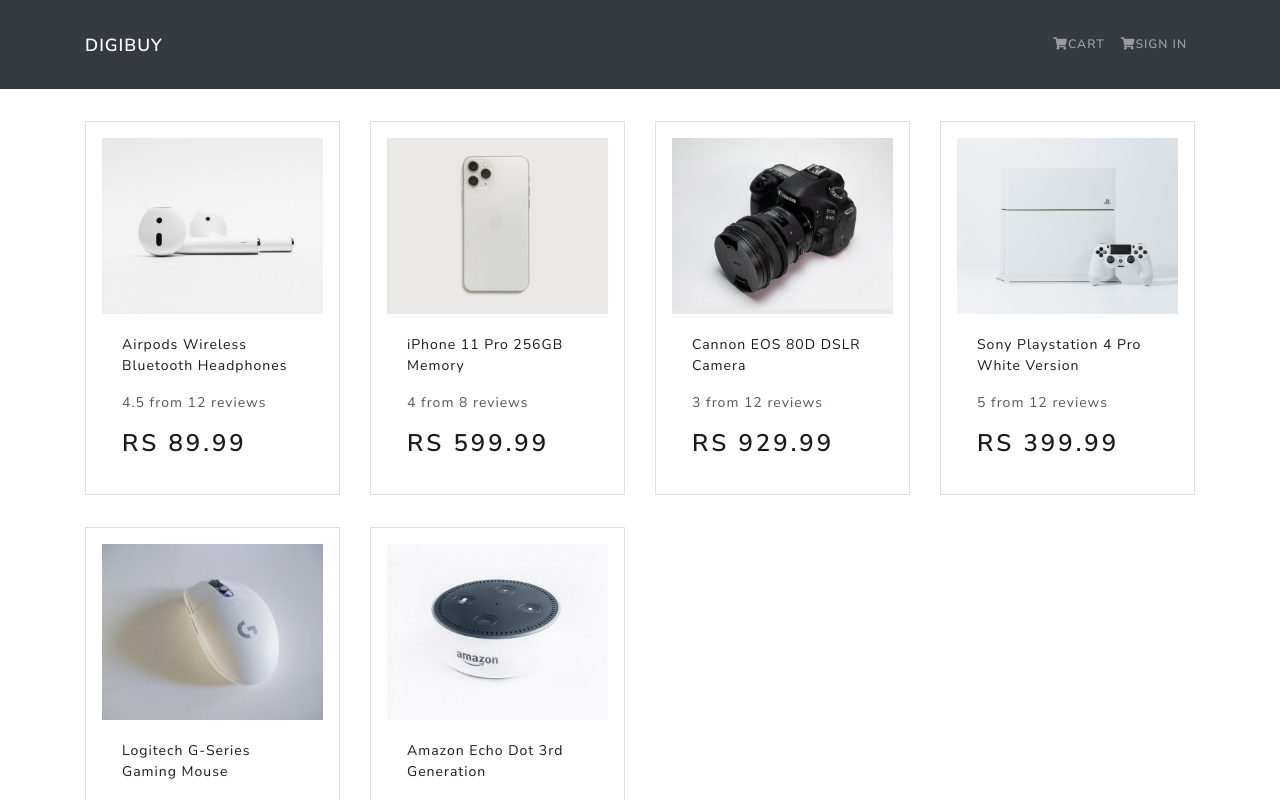
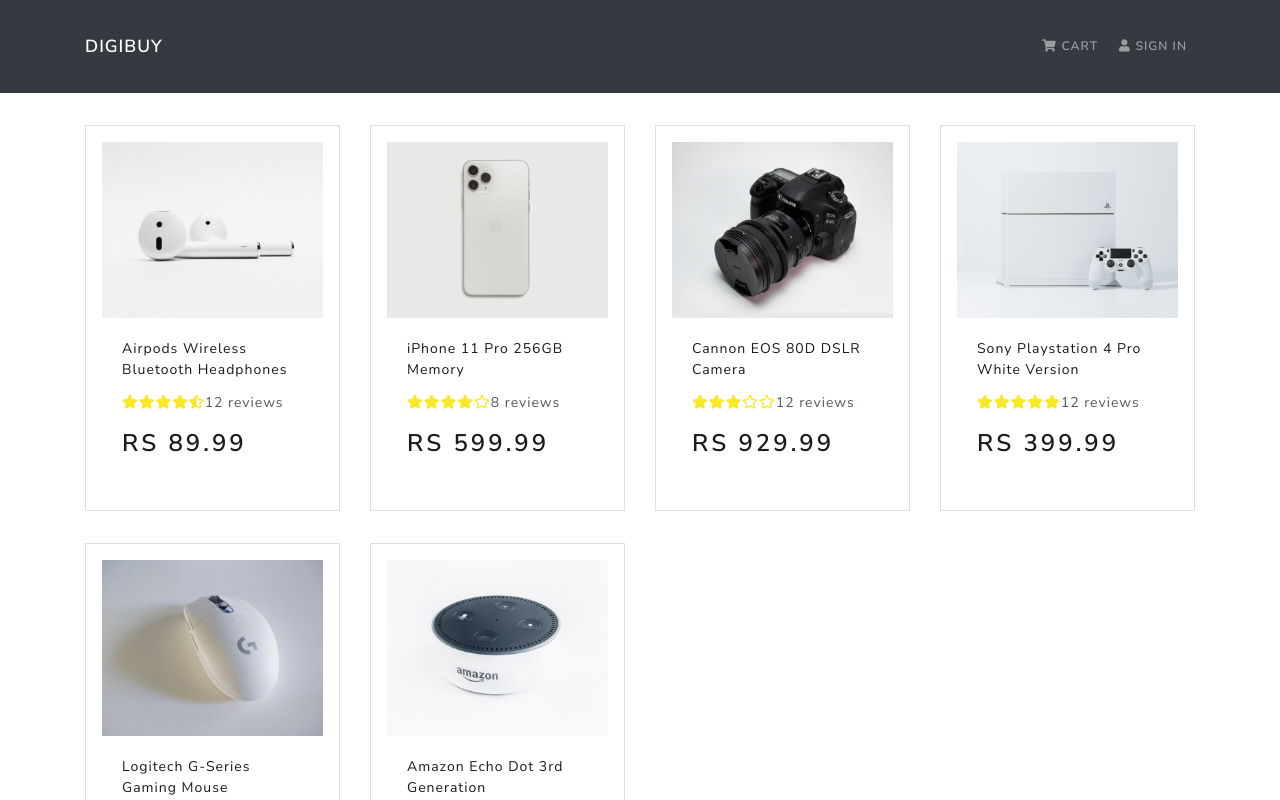
Before and after one commit to amoghsinkar910/DigiBuy, a React (Create React App) app in the folder frontend/: page / in a window 1280 px wide. Shown: the top 800 px of the page. Built offline with nearby package versions, Linux system fonts and the light colour scheme.

Commit message:
addded cards for products

```diff
--- a/frontend/src/components/Header.js
+++ b/frontend/src/components/Header.js
@@ -10,8 +10,8 @@
                 <Navbar.Toggle aria-controls="basic-navbar-nav" />
                 <Navbar.Collapse id="basic-navbar-nav">
                     <Nav className="ml-auto">
-                    <Nav.Link href="/cart"><i className='fas fa-shopping-cart'></i>Cart</Nav.Link>
-                    <Nav.Link href="/login"><i className='fas fa-shopping-cart'></i>Sign In</Nav.Link>
+                    <Nav.Link href="/cart"><i className='hlogo fas fa-shopping-cart'></i>Cart</Nav.Link>
+                    <Nav.Link href="/login"><i className='hlogo fas fa-user'></i>Sign In</Nav.Link>
                     </Nav>
                 </Navbar.Collapse>
             </Container>
--- a/frontend/src/components/Product.js
+++ b/frontend/src/components/Product.js
@@ -1,5 +1,6 @@
 import React from 'react'
 import {Card,Row} from 'react-bootstrap'
+import Rating from './Rating'
 
 const Product = ({product}) => {
     return (
@@ -13,7 +14,7 @@
                         <Card.Title as='div'> <strong>{product.name}</strong></Card.Title>
                     </a>
                     <Card.Text as='div'>
-                        <div className='my-3'> {product.rating} from {product.numReviews} reviews</div>
+                        <Rating value={product.rating} text={`${product.numReviews} reviews`}/>
                     </Card.Text>
                     <Card.Text as='h3'>
                         Rs {product.price}
--- /dev/null
+++ b/frontend/src/components/Rating.js
@@ -0,0 +1,44 @@
+import React from 'react'
+
+const Rating = ({value,text,color}) => {
+    return (
+        <div className='rating'>
+            <span>
+                <i style={{color}} className={
+                    value>=1 ? 'fas fa-star' :value>=0.5
+                    ? 'fas fa-star-half-alt' : 'far fa-star' }
+                ></i>
+            </span>
+            <span>
+                <i style={{color}} className={
+                    value>=2 ? 'fas fa-star' :value>=1.5
+                    ? 'fas fa-star-half-alt' : 'far fa-star' }
+                ></i>
+            </span>
+            <span>
+                <i style={{color}} className={
+                    value>=3 ? 'fas fa-star' :value>=2.5
+                    ? 'fas fa-star-half-alt' : 'far fa-star' }
+                ></i>
+            </span>
+            <span>
+                <i style={{color}} className={
+                    value>=4 ? 'fas fa-star' :value>=3.5
+                    ? 'fas fa-star-half-alt' : 'far fa-star' }
+                ></i>
+            </span>
+            <span>
+                <i style={{color}} className={
+                    value>=5 ? 'fas fa-star' :value>=4.5
+                    ? 'fas fa-star-half-alt' : 'far fa-star' }
+                ></i>
+            </span>
+            <span>{text && text}</span>
+        </div>
+    )
+}
+
+Rating.defaultProps={
+    color:'#f8e825'
+}
+export default Rating
--- a/frontend/src/index.css
+++ b/frontend/src/index.css
@@ -1,3 +1,11 @@
 main{
     min-height: 80vh;
 }
+
+h3{
+    padding: 1rem 0;
+}
+
+.hlogo{
+    padding: 0.3rem;
+}
--- a/frontend/src/screens/HomeScreen.js
+++ b/frontend/src/screens/HomeScreen.js
@@ -9,7 +9,7 @@
         <div>
         <Row>
             {products.map( (product) =>(
-                <Col sm={12} md={6} lg={4} xl={3}>
+                <Col key={product._id}sm={12} md={6} lg={4} xl={3}>
                     <Product product={product}/>
                 </Col>
             ))}
```
Also changed, not shown: 1 other file (tests, documents, lock files or other folders).
